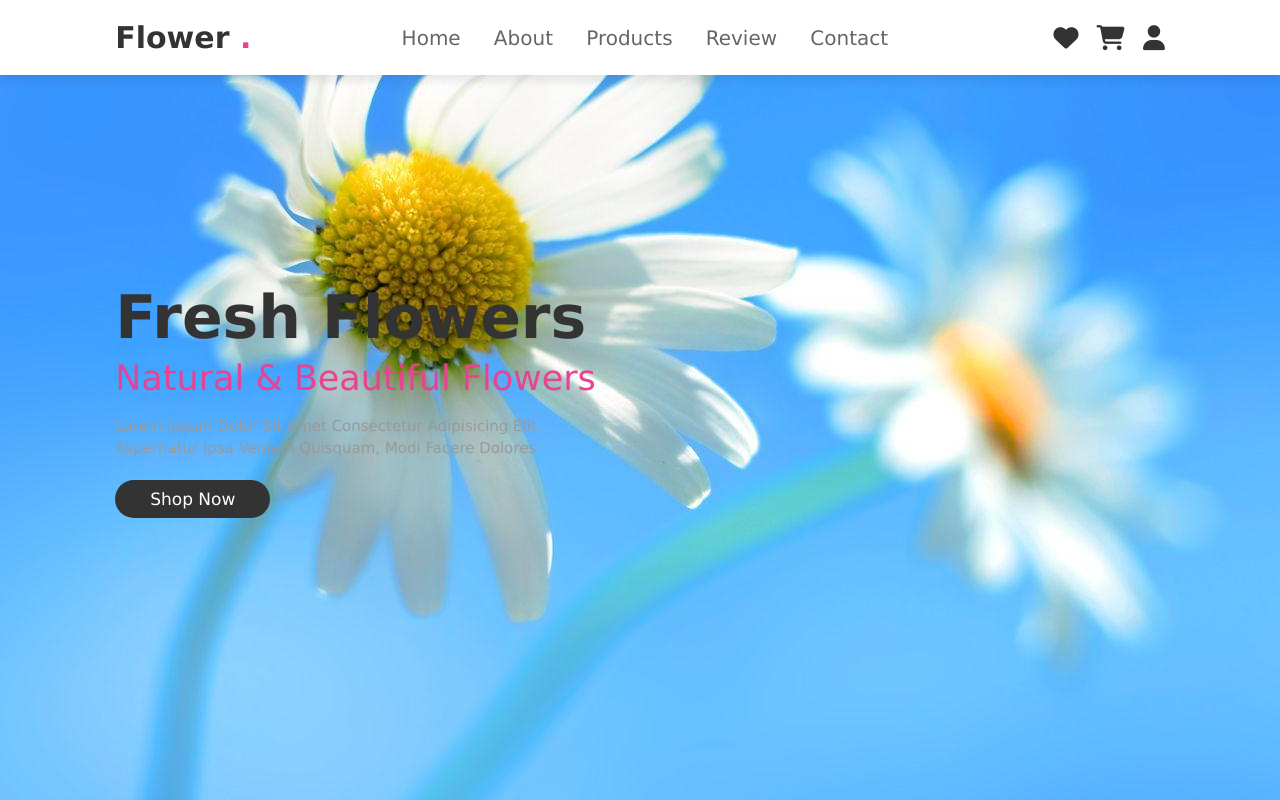
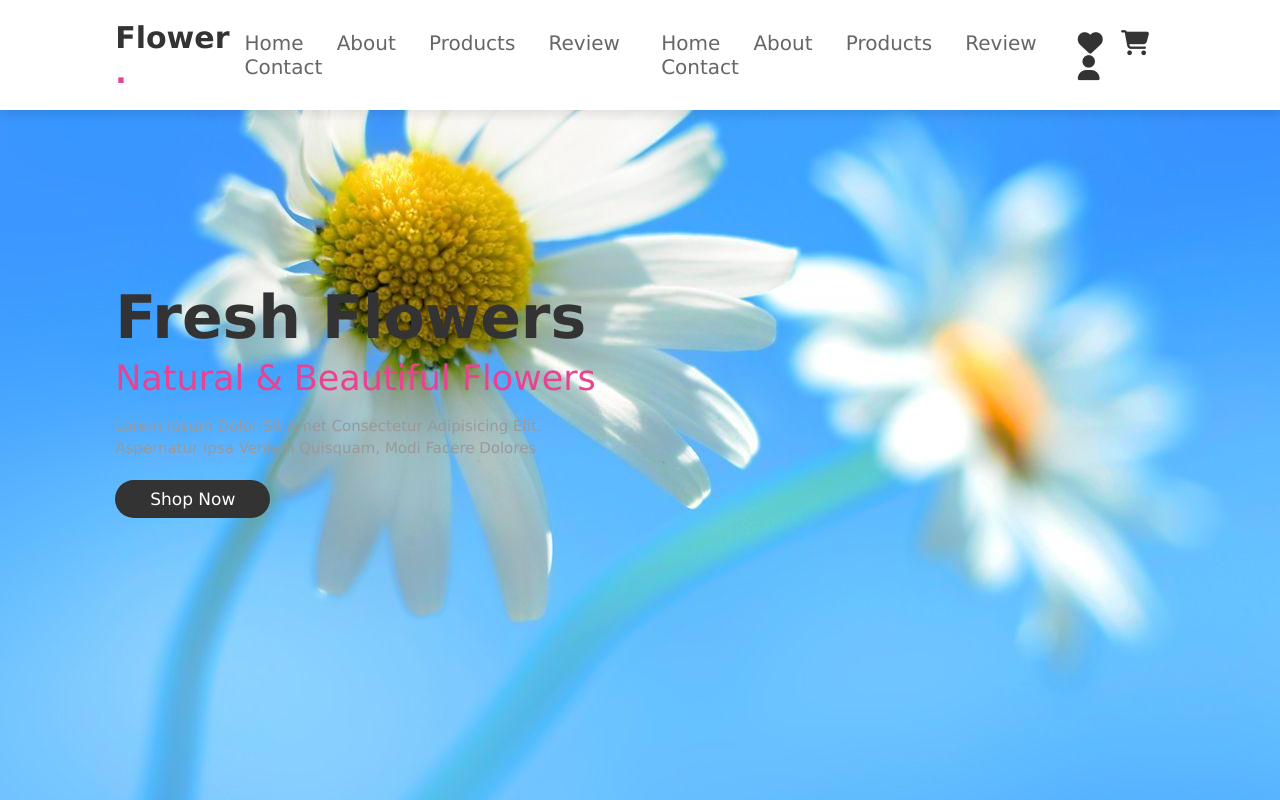
Before and after one commit to Afruja-Afrin/IWT-Project, a plain HTML site: page index.html in a window 1280 px wide. Shown: the top 800 px of the page. Drawn offline with Linux system fonts and the light colour scheme.

Commit message:
Addes new navbar

```diff
--- a/index.html
+++ b/index.html
@@ -20,6 +20,14 @@
   <label for="toggler" class="fas fa-bars"></label>
 
   <a href="#" class="logo">flower <span>.</span></a>
+
+  <nav class="navbar">
+    <a href="#home">home</a>
+    <a href="#about">about</a>
+    <a href="#products">products</a>
+    <a href="#review">review</a>
+    <a href="#contact">contact</a>
+  </nav>
 
   <nav class="navbar">
     <a href="#home">home</a>
```
Also changed, not shown: images/361870744_835326727959560_7852658732247459964_n.jpg (added).
